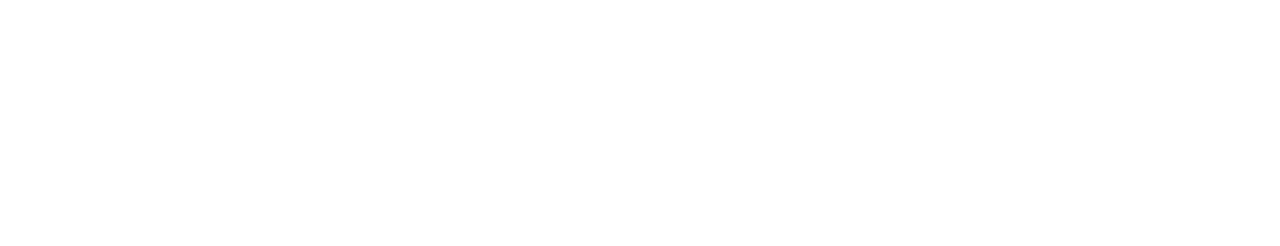
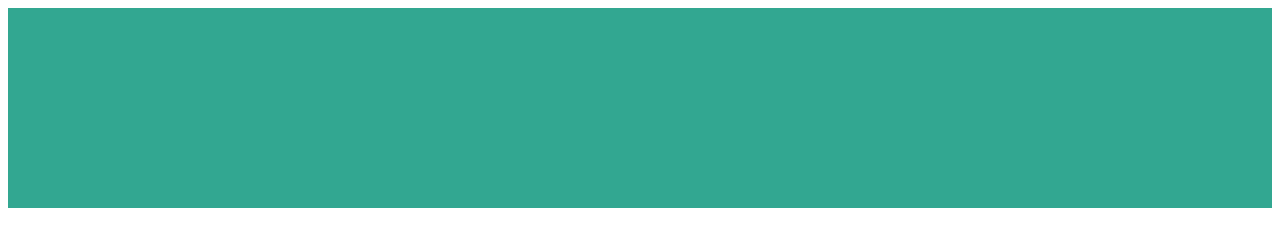
Before and after one commit to willianmaartins/project-trybewarts, a website: page index.html in a window 1280 px wide. Drawn offline with Linux system fonts and the light colour scheme.

Commit message:
requisito 1

```diff
--- a/index.html
+++ b/index.html
@@ -8,6 +8,7 @@
   <title>Document</title>
 </head>
 <body>
+  <header class="header"></header>
 <script src="script.js"></script>
 </body>
 </html>
--- a/style.css
+++ b/style.css
@@ -0,0 +1,5 @@
+.header {
+  background-color: rgb(50, 167, 145);
+  display: flex;
+  height: 200px;
+};
```
